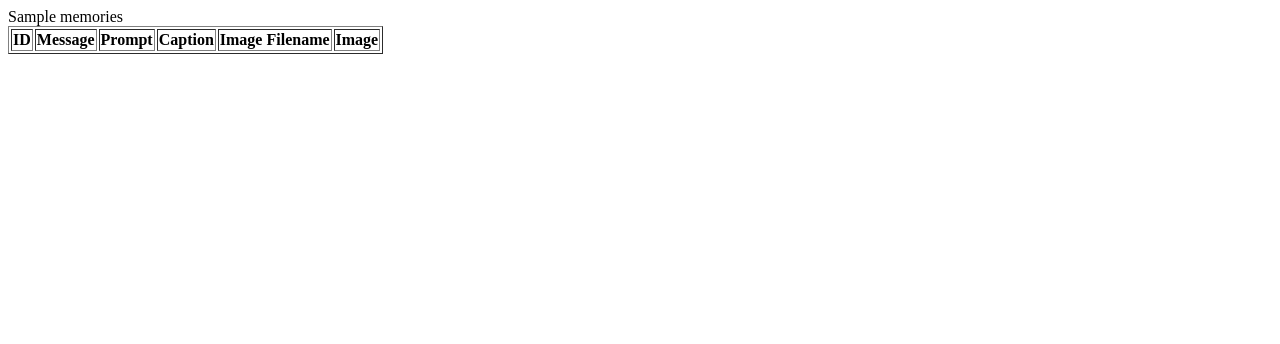
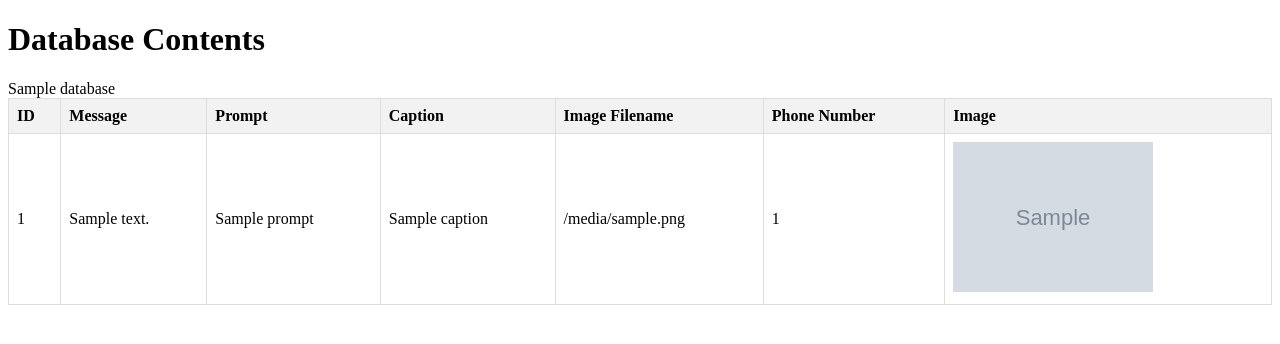
Before and after one commit to theianchan/memory-gallery, a Flask app: template templates/view.html in a window 1280 px wide. Shown: the top 344 px of the page. Run offline with Flask 3, Linux system fonts and the light colour scheme; the template is opened without the code that fills it: most values are stand-ins (such as "Sample title", 1, 10 or a date in 2020); grey boxes marked "Sample" are stand-in pictures; lists and menus that the app fills with data are empty.

Commit message:
Really awful MVP

```diff
--- a/app/database.py
+++ b/app/database.py
@@ -16,7 +16,8 @@ def init_db():
         message TEXT NOT NULL,
         prompt TEXT NOT NULL,
         caption TEXT NOT NULL,
-        image_filename TEXT NOT NULL)"""
+        image_filename TEXT NOT NULL,
+        phone_number TEXT NOT NULL)"""
     )
     conn.commit()
     conn.close()
--- a/app/main.py
+++ b/app/main.py
@@ -7,6 +7,7 @@ from .config import template_dir, static_dir, NUM_MEMORIES, PHONE_NUMBER
 from .database import get_db_connection, init_db, get_memories
 from .images import generate_and_save_image
 from .prompts import get_image_prompts_captions
+from queue import Queue
 
 logging.basicConfig(
     level=logging.DEBUG, format="%(asctime)s - %(levelname)s - %(message)s"
@@ -14,6 +15,7 @@ logging.basicConfig(
 
 app = Flask(__name__, template_folder=template_dir, static_folder=static_dir)
 
+app.sms_queue = Queue()
 app.sms_lock = threading.Lock()
 app.sms_counter = 0
 
@@ -32,10 +34,9 @@ def home():
 
 @app.route("/view")
 def view_memories():
-    logging.debug("Getting memories")
     memories = get_memories()
-    logging.debug(f"Memories: {memories}")
-    return render_template("view.html", memories=memories)
+
+    return render_template("view.html", database=memories)
 
 
 @app.route("/memories")
@@ -45,7 +46,6 @@ def get_memories():
     c.execute("SELECT * FROM memories")
     memories = [dict(row) for row in c.fetchall()]
     conn.close()
-    logging.debug(f"Returning memories: {memories}")
     return jsonify(memories)
 
 
@@ -54,43 +54,57 @@ def get_working_status():
     return jsonify(getattr(current_app, "working", False))
 
 
+@app.route("/queue_status")
+def get_queue_status():
+    return jsonify({"queue_size": app.sms_queue.qsize()})
+
+
 @app.route("/sms", methods=["POST"])
 def sms_reply():
     message = request.form["Body"]
-    logging.debug(f"Text received: {message}")
+    phone_number = request.form["From"]
+    logging.debug(f"Text received from {phone_number}: {message}")
 
-    with app.sms_lock:
-        app.sms_counter += 1
-        if app.sms_counter == 1:
-            current_app.working = True
+    app.sms_queue.put((message, phone_number))
 
-    try:
-        image_prompt_captions = get_image_prompts_captions(message, NUM_MEMORIES)
-        image_prompt_captions = ast.literal_eval(image_prompt_captions)
-        logging.debug(f"Prompt-caption pairs: {image_prompt_captions}")
-
-        conn = get_db_connection()
-        c = conn.cursor()
-
-        for pair in image_prompt_captions:
-            image_filename = generate_and_save_image(pair["prompt"])
-            c.execute(
-                "INSERT INTO memories (message, prompt, caption, image_filename) VALUES (?, ?, ?, ?)",
-                (message, pair["prompt"], pair["caption"], image_filename),
-            )
-
-        conn.commit()
-        conn.close()
-
-        logging.debug("Memories stored in database")
-
-    finally:
-        with app.sms_lock:
-            app.sms_counter -= 1
-            if app.sms_counter == 0:
-                current_app.working = False
+    threading.Thread(target=process_sms_queue).start()
 
     return "Successfully received", 200
+
+
+def process_sms_queue():
+    with app.app_context():
+        while not app.sms_queue.empty():
+            message, phone_number = app.sms_queue.get()
+            with app.sms_lock:
+                app.sms_counter += 1
+
+            try:
+                image_prompt_captions = get_image_prompts_captions(message, NUM_MEMORIES)
+                image_prompt_captions = ast.literal_eval(image_prompt_captions)
+
+                conn = get_db_connection()
+                c = conn.cursor()
+
+                for pair in image_prompt_captions:
+                    image_filename = generate_and_save_image(pair["prompt"])
+                    c.execute(
+                        "INSERT INTO memories (message, prompt, caption, image_filename, phone_number) VALUES (?, ?, ?, ?, ?)",
+                        (message, pair["prompt"], pair["caption"], image_filename, phone_number),
+                    )
+
+                conn.commit()
+                conn.close()
+
+                logging.debug("Memories stored in database")
+
+            finally:
+                with app.sms_lock:
+                    app.sms_counter -= 1
+                    if app.sms_counter == 0:
+                        app.working = False
+
+            app.sms_queue.task_done()
 
 
 if __name__ == "__main__":
--- a/app/prompts.py
+++ b/app/prompts.py
@@ -153,7 +153,7 @@ def get_image_prompts_captions(message, num_memories=4):
     """
 
     try:
-        logging.debug(f"Prompting Claude with: {prompt}")
+        logging.debug(f"Prompting Claude")
         response = client.messages.create(
             model="claude-3-sonnet-20240229",
             max_tokens=1024,
--- a/templates/view.html
+++ b/templates/view.html
@@ -3,22 +3,50 @@
 <head>
     <meta charset="UTF-8">
     <meta name="viewport" content="width=device-width, initial-scale=1.0">
-    <title>MAKING MEMORY</title>
+    <title>MAKING mem - Database View</title>
+    <style>
+        table {
+            border-collapse: collapse;
+            width: 100%;
+        }
+        th, td {
+            border: 1px solid #ddd;
+            padding: 8px;
+            text-align: left;
+        }
+        th {
+            background-color: #f2f2f2;
+        }
+        img {
+            max-width: 200px;
+            max-height: 200px;
+        }
+    </style>
 </head>
 <body>
-    <table border="1">
+    <h1>Database Contents</h1>
+    <table>
         <tr>
             <th>ID</th>
             <th>Message</th>
             <th>Prompt</th>
             <th>Caption</th>
             <th>Image Filename</th>
+            <th>Phone Number</th>
             <th>Image</th>
         </tr>
-        {% if memories %}
-        {{ memories }}
-
-    {% endif %}
+        {{ database }}
+        {% for mem in database %}
+        <tr>
+            <td>{{ mem.id }}</td>
+            <td>{{ mem.message }}</td>
+            <td>{{ mem.prompt }}</td>
+            <td>{{ mem.caption }}</td>
+            <td>{{ mem.image_filename }}</td>
+            <td>{{ mem.phone_number }}</td>
+            <td><img src="/static/images/generated/{{ mem.image_filename }}" alt="Generated Image"></td>
+        </tr>
+        {% endfor %}
     </table>
 </body>
 <script>
```
Also changed, not shown: static/js/gallery.js (+26 -3 lines), templates/index.html (+12 -1 lines), templates/new.html (deleted).
